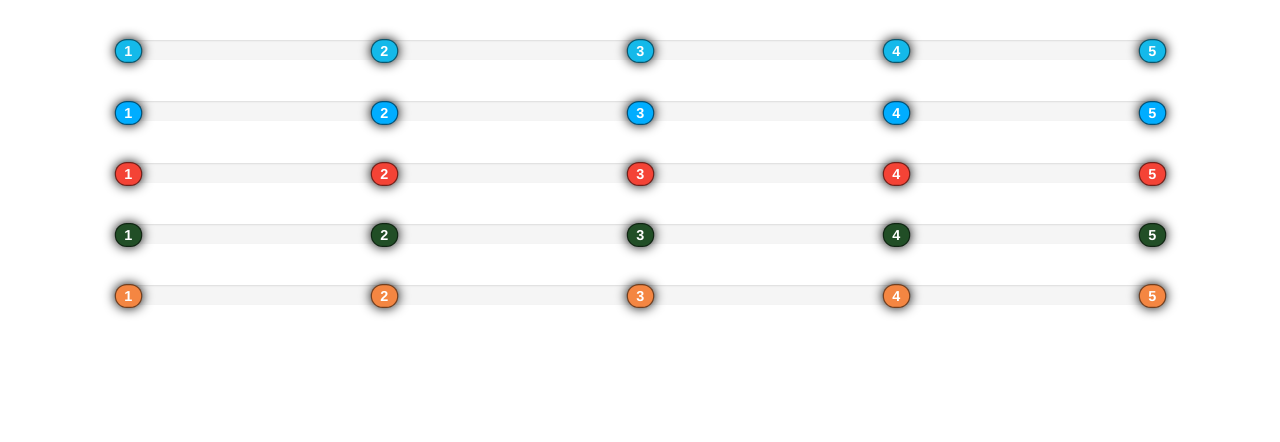
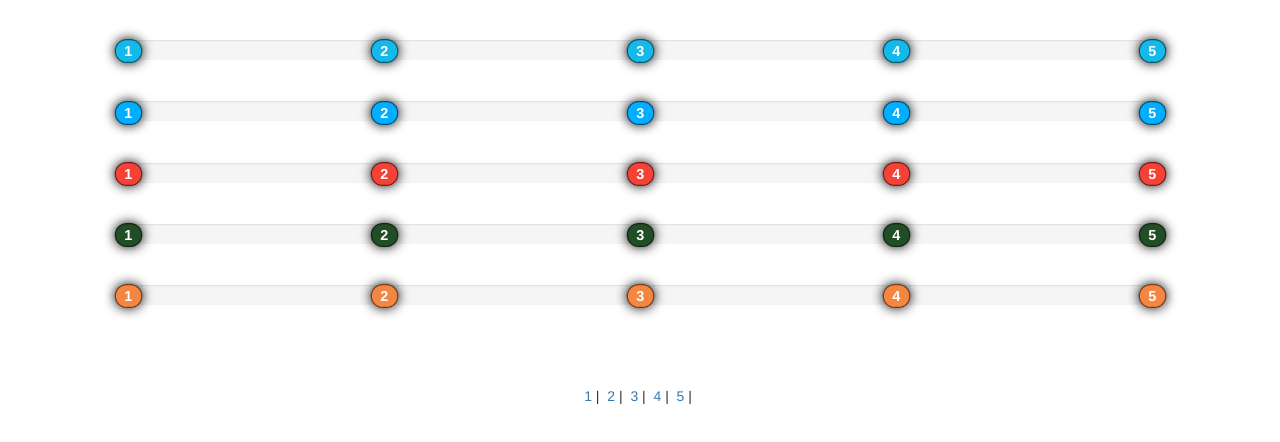
Before and after one commit to jassimran4u/stepProgressBar, a plain HTML site: page index.html in a window 1280 px wide. Drawn offline with nearby package versions, Linux system fonts and the light colour scheme.

Commit message:
Update index.html

```diff
--- a/index.html
+++ b/index.html
@@ -53,7 +53,10 @@
 		</div>
 		<br> <br>
 
-
+		<br><br>
+		<div class="row text-center">
+		<span ng-repeat="item in stepProgressBarJsonArray" ><a  href="{{item.href}}">{{item.id}}</a>&nbsp|&nbsp </span>
+		</div>
 	</div>
 </body>
 </html>
```
